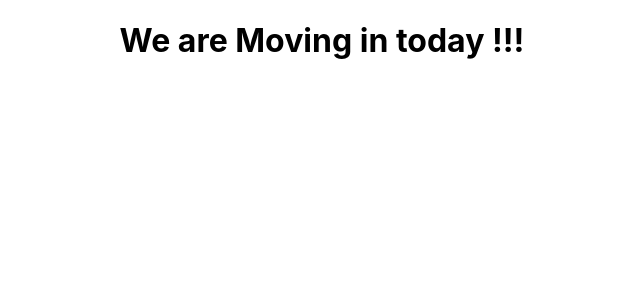
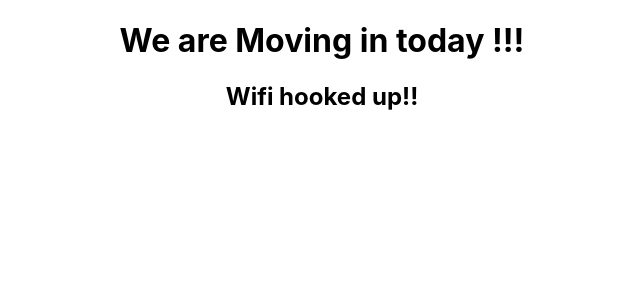
Before and after one commit to stevekutz/mov_inv_exp, a React (Create React App) app in the folder app/: page / in a window 1280 px wide. Shown: the top 300 px of the page, without its empty margins (318-958 px from the left). Built offline with nearby package versions, Linux system fonts and the light colour scheme.

Commit message:
added info

```diff
--- a/app/src/App.js
+++ b/app/src/App.js
@@ -6,6 +6,7 @@ function App() {
   return (
     <div className="App">
         <h1> We are Moving in today !!! </h1>
+        <h2> Wifi hooked up!!</h2>
     </div>
   );
 }
```
